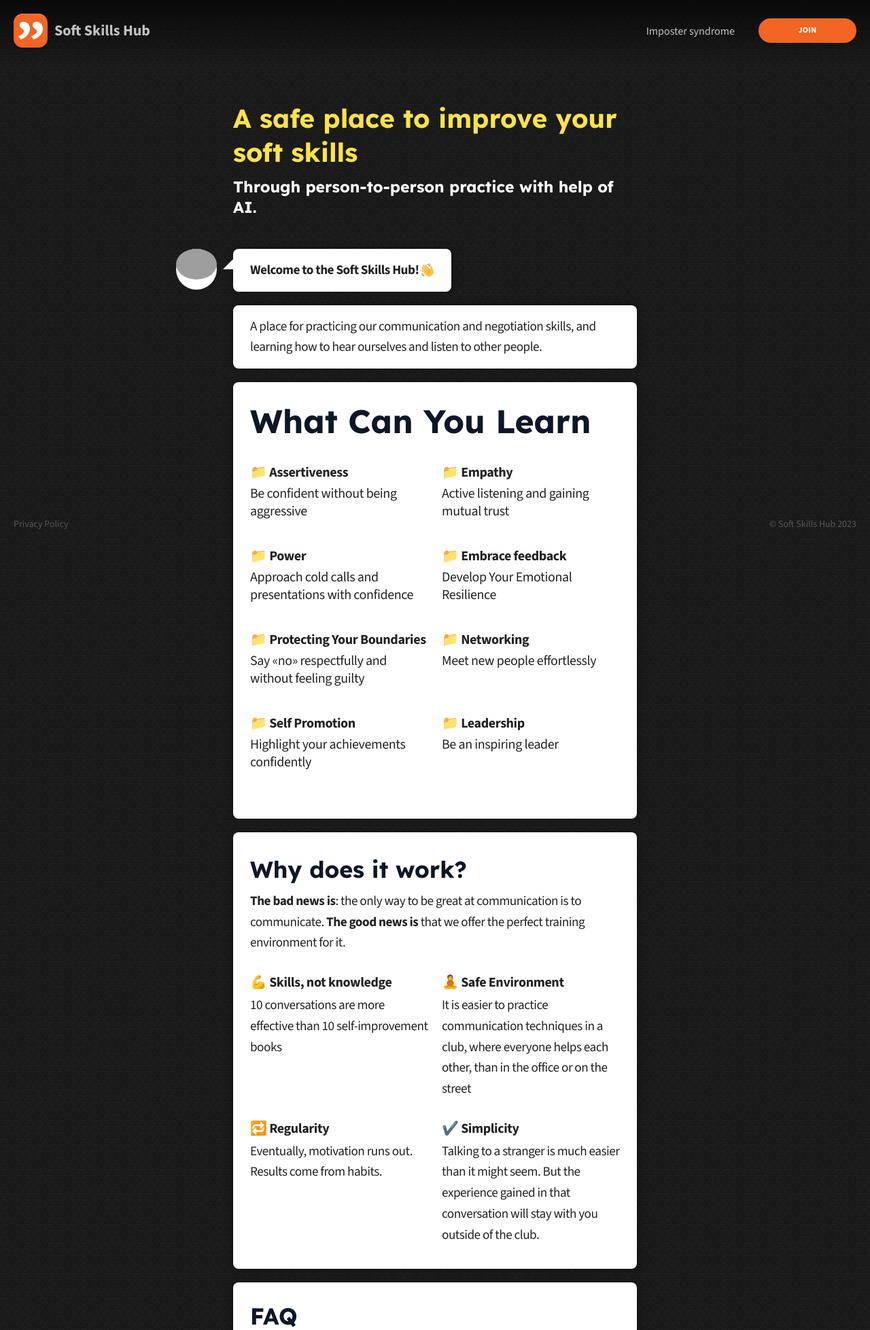
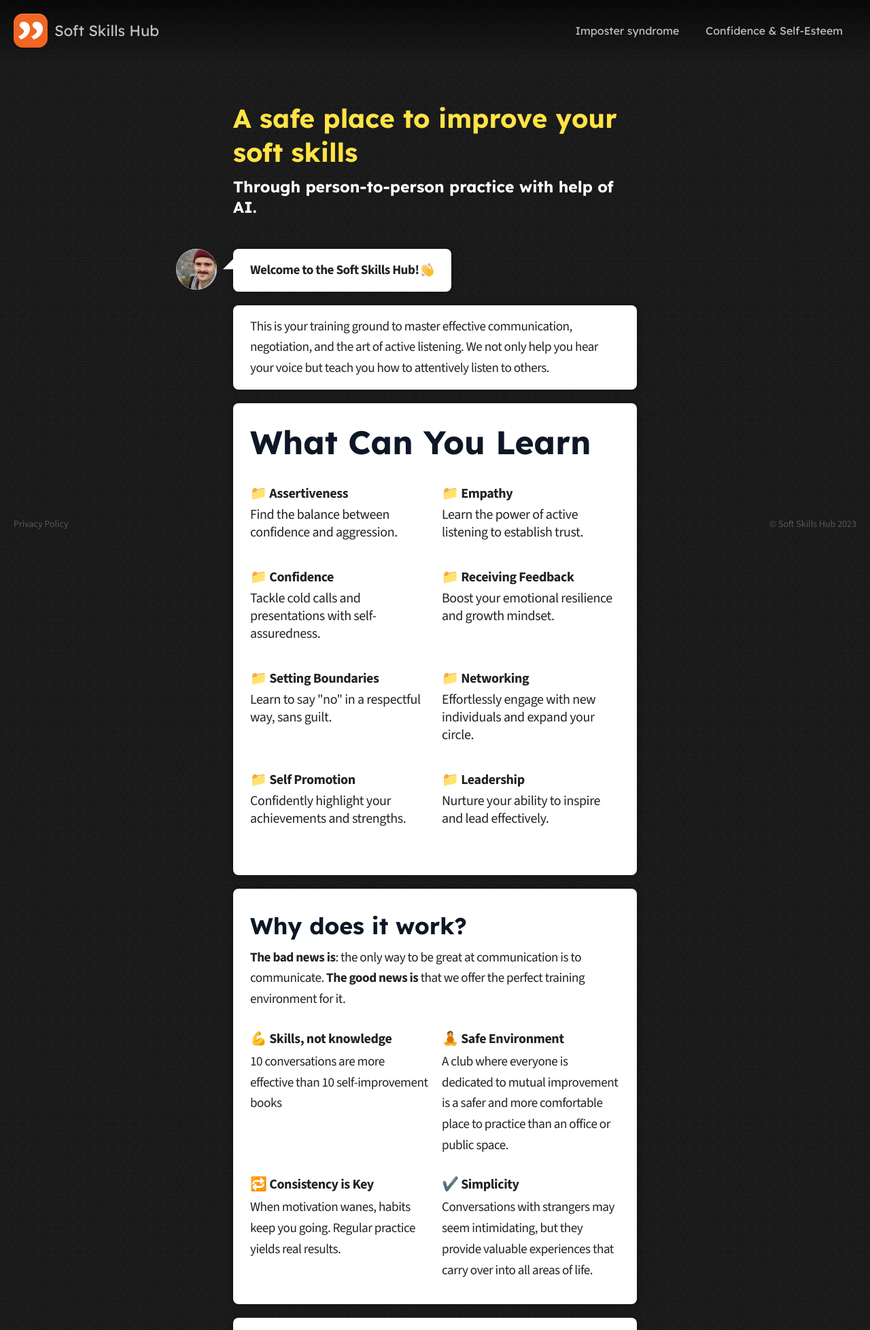
Before and after one commit to dsmola/softskillshub.com, a PHP site: page /index.html in a window 1280 px wide. Shown: the top 1956 px of the page at 68% size. Run offline with PHP 8.4, Linux system fonts and the light colour scheme; some libraries are stand-ins or nearby versions; grey boxes are pictures that could not be loaded.

Commit message:
Added htaccess and finalized home page

```diff
--- a/css/app.css
+++ b/css/app.css
@@ -1093,6 +1093,7 @@ h1, .title {
   max-width: 350px;
   font-size: 22px;
   color: #c2c2c2;
+  font-family: 'Lexend', system-ui, -apple-system, BlinkMacSystemFont, 'Segoe UI', Roboto, Oxygen, Ubuntu, Cantarell, 'Open Sans', 'Helvetica Neue', sans-serif;
 }
 
 .header__wrap {
@@ -1136,6 +1137,7 @@ h1, .title {
   font-size: 16px;
   color: #c2c2c2;
   transition: color .2s;
+  font-family: 'Lexend', system-ui, -apple-system, BlinkMacSystemFont, 'Segoe UI', Roboto, Oxygen, Ubuntu, Cantarell, 'Open Sans', 'Helvetica Neue', sans-serif
 }
 
 .header__link:first-child {
--- a/index.html
+++ b/index.html
@@ -93,7 +93,7 @@ src="https://www.facebook.com/tr?id=644024500370703&ev=PageView&noscript=1"
 		<header class="header fixed js-header">
 			<div class="header__left">
 				<a class="header__logo" href="#"> <img class="header__pic" src="img/logo-white.png"> </a>
-				<div class="header__text"><span class="bold">Soft Skills Hub</span></div>
+				<div class="header__text"><span>Soft Skills Hub</span></div>
 			</div>
 			<div class="header__right">
 				<button class="header__burger js-header-burger"> <i class="material-icons material-icons-menu">notes</i> <i class="material-icons material-icons-close">close</i> </button>
@@ -101,13 +101,9 @@ src="https://www.facebook.com/tr?id=644024500370703&ev=PageView&noscript=1"
 					<div class="header__menu">
 						<!-- menu links-->
 						<a class="header__link" href="imposter">Imposter syndrome</a>
+						<a class="header__link" href="imposter" style="margin-right:20px">Confidence & Self-Esteem</a>
 						<!-- end menu links -->
-						<!-- btn for mobile version--><a class="header__link hide smoothscroll join_the_club" href="#price">Join</a> </div>
-					<!-- end btn for mobile version-->
-					<!-- btn for desktop version-->
-					<!-- <button class="header__btn btn blue rounded " data-wave href="#" style="margin-top:10px">Вступить</button> -->
-					<!-- end btn for desktop version-->
-				</div> <a class="header__btn btn blue rounded mobbut smoothscroll join_the_club" href="#price">Join</a> </div>
+				</div>
 		</header>
 		<!-- end header -->
 		<!-- wrapper-->
@@ -118,7 +114,7 @@ src="https://www.facebook.com/tr?id=644024500370703&ev=PageView&noscript=1"
 				<p class="subtitle">Through person-to-person practice with help of AI.</p>
 				<!-- block 1-->
 				<div class="block inline arrow profile" id="hi">
-					<div class="ava"> <img class="img" src="https://avatars.dicebear.com/api/big-smile/smola.svg" alt="Smola" /> </div>
+					<div class="ava"> <img class="img" src="img/smola.png" alt="Smola" /> </div>
 					<div class="container sm">
 						<div class="text"><b>Welcome to the Soft Skills Hub!</b><img class="emoji" src="img/hand.png" /></div>
 					</div>
@@ -127,9 +123,7 @@ src="https://www.facebook.com/tr?id=644024500370703&ev=PageView&noscript=1"
 				<!-- block 2 -->
 				<div class="block inline">
 					<div class="container sm">
-						<div class="text"> A place for practicing our communication and negotiation skills, and learning how to hear ourselves and listen to other people.
-							<!-- <br>
-							<br>We're pretty much like Fight club, only instead of punches we throw <b>direct questions at each other</b> — and expect honest answers in return. -->
+						<div class="text"> This is your training ground to master effective communication, negotiation, and the art of active listening. We not only help you hear your voice but teach you how to attentively listen to others.
 							</div>
 					</div>
 				</div>
@@ -143,41 +137,41 @@ src="https://www.facebook.com/tr?id=644024500370703&ev=PageView&noscript=1"
 						<div class="row padding mb-35">
 							<div class="col">
 								<div class="text sm bold mb-5">📁 Assertiveness</div>
-								<div class="text sm mb-5">Be confident without being aggressive</div>
+								<div class="text sm mb-5">Find the balance between confidence and aggression.</div>
 							</div>
 							<div class="col">
 								<div class="text sm bold mb-5">📁 Empathy</div>
-								<div class="text sm mb-5">Active listening and gaining mutual trust</div>
+								<div class="text sm mb-5">Learn the power of active listening to establish trust.</div>
 							</div>
 						</div>
 						<div class="row padding mb-35">
 							<div class="col">
-								<div class="text sm bold mb-5">📁 Power</div>
-								<div class="text sm mb-5">Approach cold calls and presentations with confidence</div>
+								<div class="text sm bold mb-5">📁 Confidence</div>
+								<div class="text sm mb-5">Tackle cold calls and presentations with self-assuredness.</div>
 							</div>
 							<div class="col">
-								<div class="text sm bold mb-5">📁 Embrace feedback</div>
-								<div class="text sm mb-5">Develop Your Emotional Resilience</div>
+								<div class="text sm bold mb-5">📁 Receiving Feedback</div>
+								<div class="text sm mb-5">Boost your emotional resilience and growth mindset.</div>
 							</div>
 						</div>
 						<div class="row padding mb-35">
 							<div class="col">
-								<div class="text sm bold mb-5">📁 Protecting Your Boundaries</div>
-								<div class="text sm mb-5">Say «no» respectfully and without feeling guilty </div>
+								<div class="text sm bold mb-5">📁 Setting Boundaries</div>
+								<div class="text sm mb-5">Learn to say "no" in a respectful way, sans guilt. </div>
 							</div>
 							<div class="col">
 								<div class="text sm bold mb-5">📁 Networking</div>
-								<div class="text sm mb-5">Meet new people effortlessly</div>
+								<div class="text sm mb-5">Effortlessly engage with new individuals and expand your circle.</div>
 							</div>
 						</div>
 						<div class="row padding mb-35">
 							<div class="col">
 								<div class="text sm bold mb-5">📁 Self Promotion</div>
-								<div class="text sm mb-5">Highlight your achievements confidently</div>
+								<div class="text sm mb-5">Confidently highlight your achievements and strengths.</div>
 							</div>
 							<div class="col">
 								<div class="text sm bold mb-5">📁 Leadership</div>
-								<div class="text sm mb-5">Be an inspiring leader</div>
+								<div class="text sm mb-5">Nurture your ability to inspire and lead effectively.</div>
 							</div>
 						</div>
 					</div>
@@ -196,81 +190,74 @@ src="https://www.facebook.com/tr?id=644024500370703&ev=PageView&noscript=1"
 							</div>
 							<div class="col">
 								<div class="text sm bold mb-5"="1">🧘 Safe Environment</div>
-								<div class="text "="1">It is easier to practice communication techniques in a club, where everyone helps each other, than in the office or on the street</div>
+								<div class="text "="1">A club where everyone is dedicated to mutual improvement is a safer and more comfortable place to practice than an office or public space.</div>
 							</div>
 						</div>
 						<div class="row padding">
 							<div class="col">
-								<div class="text sm bold mb-5">🔁 Regularity</div>
-								<div class="text ">Eventually, motivation runs out. Results come from habits.</div>
+								<div class="text sm bold mb-5">🔁 Consistency is Key</div>
+								<div class="text ">When motivation wanes, habits keep you going. Regular practice yields real results.</div>
 							</div>
 							<div class="col">
 								<div class="text sm bold mb-5"="1">✔️ Simplicity</div>
-								<div class="text "="1">Talking to a stranger is much easier than it might seem. But the experience gained in that conversation will stay with you outside of the club.</div>
+								<div class="text "="1">Conversations with strangers may seem intimidating, but they provide valuable experiences that carry over into all areas of life.</div>
 							</div>
 						</div>
 					</div>
 
 				</div>
 
-				<!-- block 27-->
 				<div class="block">
 					<div class="container lg">
 						<div class="title">FAQ</div>
-						<div class="text mb-20"><b>Who am I going to communicate with?</b>
-							<br>You specify your areas of interest in the questionnaire. We match you with people who have similar interests.</div>
-						<div class="tex mb-20"><b>I am uncomfortable. What should I do?</b>
-							<br> Just say it out loud, thank the person you're talking to, and leave the call. Club members won’t be offended by it and won’t take it personally. </div>
-						<div class="text mb-20"><b>Can I go through the same prompt more than once?</b>
-							<br> Yes, there are no restrictions.</div>
-						<div class="text mb-20"><b>Is it possible to communicate without going on the calls?</b>
-							<br> Yes. We have prompts for text communication </div>
-						<div class="text mb-20"><b>Can't attend / changed my mind about participating</b>
-							<br> Just text your partner "I can't meet, sorry.” This is a universal phrase, and it doesn't offend anyone. </div>
+						<div class="text mb-20">
+							<b>How do I get started with Soft Skills Hub?</b>
+							<p>Begin by choosing a course from our diverse offerings. Once you've signed up, you can start learning immediately.</p>
+						</div>
+						<div class="text mb-20">
+							<b>How does it work?</b>
+							<p>Each of our courses combines theory, an AI coach, and 1-to-1 practice sessions to provide a comprehensive learning experience.</p>
+						</div>
+						<div class="text mb-20">
+							<b>How much time will I need to spend on a course?</b>
+							<p>Typically, you should allocate around 25 minutes per day for course learning. Plus, our 1-to-1 practice sessions usually last around 60 minutes.</p>
+						</div>
+						<div class="text mb-20">
+							<b>Are these self-paced courses, communities, or cohorts?</b>
+							<p>At their core, our courses are self-paced. You'll receive one lesson per day in your mailbox for 14 days after you sign up. However, you also have the option to join our vibrant community and get access to an AI coach for personalized guidance and support.</p>
+						</div>
+						<div class="text mb-20">
+							<b>How long does a course last?</b>
+							<p>Each course runs for 14 days, with one lesson delivered to your mailbox daily.</p>
+						</div>
+						<div class="text mb-20">
+							<b>What if the course isn't what I expected?</b>
+							<p>We prioritize your satisfaction. If you're not pleased even after the free trial (4 lessons), you can cancel and receive a full refund.</p>
+						</div>
+						<div class="text mb-20">
+							<b>What if I have questions about a course?</b>
+							<p>Don't hesitate to email your questions, and we'll respond within 24 hours.</p>
+						</div>
+						<div class="text mb-20">
+							<b>What if I want to talk personally?</b>
+							<p>You're welcome to book a call. We're always happy to speak with our learners.</p>
+						</div>
+						<div class="text mb-20">
+							<b>How does Soft Skills Hub ensure a safe learning environment?</b>
+							<p>Our community guidelines and a dedicated team work tirelessly to maintain an atmosphere of respect and safety.</p>
+						</div>
+						<div class="text mb-20">
+							<b>How often should I practice what I've learned?</b>
+							<p>Regular practice is key. We recommend participating in our 1-to-1 sessions a few times a week for optimal learning.</p>
+						</div>
+						<div class="text mb-20">
+							<b>Are these courses suitable for beginners?</b>
+							<p>Absolutely! Our platform caters to everyone, from beginners to those looking to refine their existing skills.</p>
+						</div>
 					</div>
 				</div>
-				<!-- end block 27 -->
-				<!-- end block 32 -->
-				<div class="block arrow align-center profile">
-					<div class="ava">
-						<div class="loader"> </div>
-					</div>
-					<div class="container xl">
-						<div class="title">Don't like the club?</div>
-						<div class="text mb-20">Get your money back within 14 days</div>
-						<div class="btns mobile"> <a class="btn blue rounded mr-10 join_the_club" href="#"="1" data-add=".ch1">Join us <i class="material-icons bold">arrow_forward</i></a> </div>
-					</div>
-				</div>
-				<!-- block 32-->
-				<div class="block inline arrow blue profile ch1">
-					<div class="system"> <img class="system-pic" src="img/logo-white.png"> </div>
-					<div class="container sm">
-						<div class="text mb-15" id="paid_form_title">NICE! </div>
-						<p class="text mb-20">Fill out the form and we send you an questionnaire and a link for payment.</p>
-						<form method="post" id="paid_form">
-							<div class="group mb-15">
-								<div class="group-field">
-									<div class="group-label mb-5">NAME</div>
-									<input name="name" class="group-input" placeholder="Your name" required>
-								</div>
-								<div class="group-field">
-									<div class="group-label mb-5">EMAIL</div>
-									<input name="email" class="group-input" placeholder="Your email" required>
-								</div>
-								<div class="group-field">
-								<div class="group-label mb-5">INVITE CODE</div>
-								<input name="invite" class="group-input" placeholder="If you have one">
-								<input type="hidden" id="plan" name="plan" value="no_plan">
-							</div>
-							</div>
-							<button class="btn rounded white wide mb-10" type="submit" data-submit> <span class="btn-title">Join the club</span> <span class="btn-check">
-								<i class="material-icons">check</i>
-							</span> </button>
-						</form>
-						<div class="info opacity-70 align-center">Money back within 14 days</div>
-					</div>
-				</div>
-				<!-- end block 32 -->
+
+
 			</div>
 			<!-- end center -->
 		</div>
```
Also changed, not shown: .htaccess (added).
